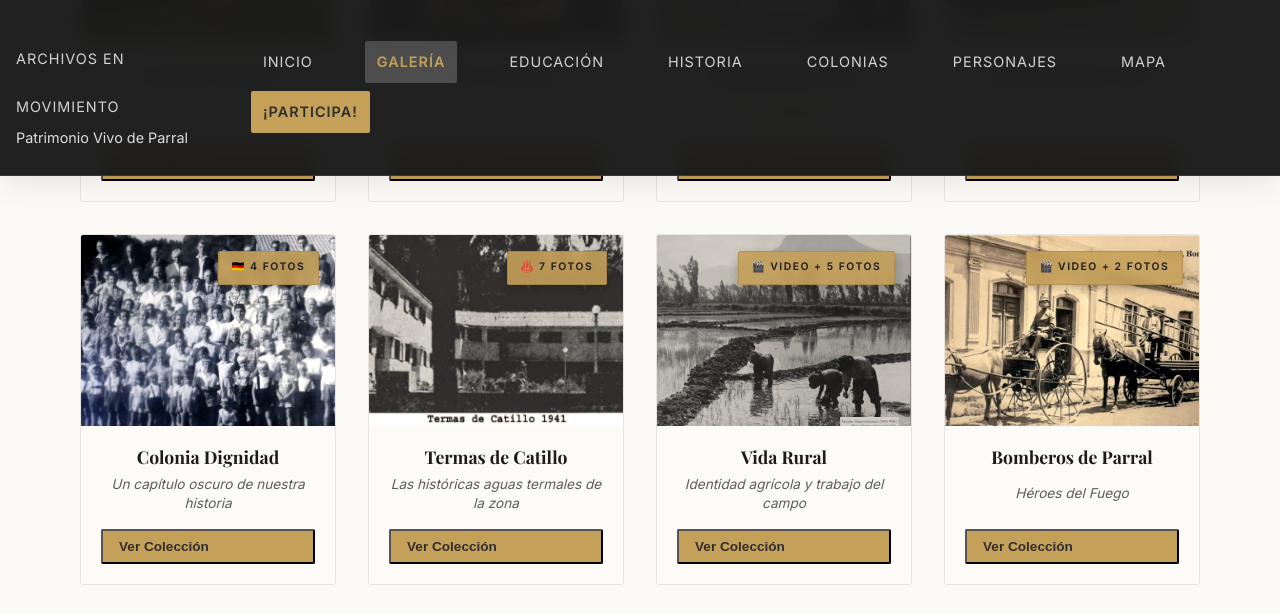
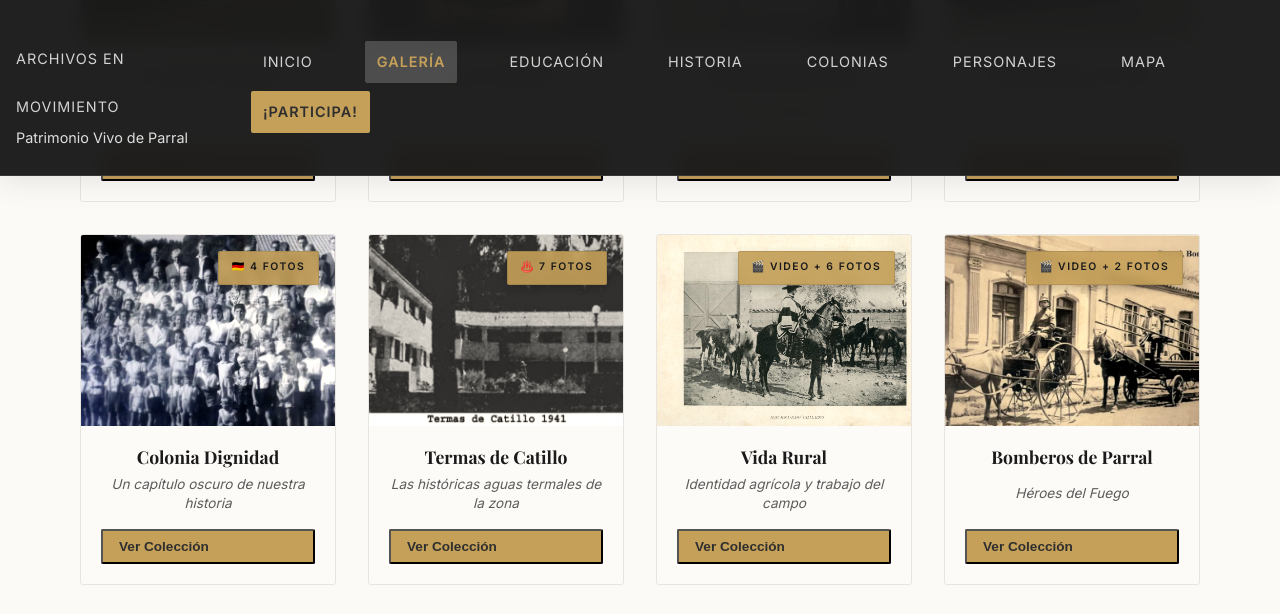
Before and after one commit to Juanpi2024/fotos-parral, a Jekyll site: the page built from galeria.html, in a window 1280 px wide and 900 px high, scrolled down 1156 px, cut to the strip 0-614 px from the top of the window. Built offline with Jekyll 4.4.1, drawn with Linux system fonts in a browser that asks for light colours; some web fonts are replaced.

Commit message:
Vida Rural: Eliminar foto arroz original y agregar 2 fotos de ramadas. Actualizar contador a 6 fotos y cambiar thumbnail.

```diff
--- a/galeria.html
+++ b/galeria.html
@@ -233,8 +233,8 @@
             <div class="card-foto" data-tags="camion transporte carga maquina agricultura arroz campo rural vida"
                 onclick="openModal('arrozModal')" style="cursor: pointer;">
                 <div class="card-foto-img-container">
-                    <span class="heritage-badge badge-restored">🎬 Video + 5 Fotos</span>
-                    <img src="images/vida-rural/arroz-original_thumb.webp"
+                    <span class="heritage-badge badge-restored">🎬 Video + 6 Fotos</span>
+                    <img src="images/vida-rural/hacendado-chileno-original.jpg"
                         alt="Vida rural y trabajo agrícola en el campo de Parral" loading="lazy" width="600"
                         height="375">
                 </div>
@@ -1386,28 +1386,14 @@
             </h3>
 
             <div class="modal-grid">
-                <!-- Imagen 1: Original -->
-                <div class="colorear-item">
-                    <h4
-                        style="font-family: var(--font-heading); color: var(--primary-color); margin-bottom: 0.5rem; font-size: 1rem; text-align: center;">
-                        📷 Foto Original
+                <!-- Imagen 1: Restaurada Arroz -->
+                <div class="colorear-item">
+                    <h4
+                        style="font-family: var(--font-heading); color: var(--primary-color); margin-bottom: 0.5rem; font-size: 1rem; text-align: center;">
+                        ✨ Arroz - Restaurada con IA
                     </h4>
                     <div class="colorear-img-container"
-                        onclick="openLightbox('images/vida-rural/arroz-original.webp', 'Foto Original')">
-                        <img src="images/vida-rural/arroz-original_thumb.webp" alt="Hombres en el Arroz - Foto Original"
-                            class="colorear-img" loading="lazy" width="400" height="280" style="cursor: pointer;">
-                    </div>
-                    <a href="images/vida-rural/arroz-original.webp" download="Arroz_Parral_Original.webp"
-                        class="btn-download-sm">Descargar</a>
-                </div>
-                <!-- Imagen 2: Restaurada -->
-                <div class="colorear-item">
-                    <h4
-                        style="font-family: var(--font-heading); color: var(--primary-color); margin-bottom: 0.5rem; font-size: 1rem; text-align: center;">
-                        ✨ Restaurada con IA
-                    </h4>
-                    <div class="colorear-img-container"
-                        onclick="openLightbox('images/vida-rural/arroz-restaurada.webp', 'Restaurada con IA')">
+                        onclick="openLightbox('images/vida-rural/arroz-restaurada.webp', 'Hombres en el Arroz - Restaurada con IA')">
                         <img src="images/vida-rural/arroz-restaurada_thumb.webp"
                             alt="Hombres en el Arroz - Restaurada con IA" class="colorear-img" loading="lazy"
                             width="400" height="280" style="cursor: pointer;">
@@ -1415,21 +1401,21 @@
                     <a href="images/vida-rural/arroz-restaurada.webp" download="Arroz_Parral_Restaurada.webp"
                         class="btn-download-sm">Descargar</a>
                 </div>
-                <!-- Imagen 3: Coloreada -->
-                <div class="colorear-item">
-                    <h4
-                        style="font-family: var(--font-heading); color: var(--primary-color); margin-bottom: 0.5rem; font-size: 1rem; text-align: center;">
-                        🎨 Coloreada con IA
+                <!-- Imagen 2: Coloreada Arroz -->
+                <div class="colorear-item">
+                    <h4
+                        style="font-family: var(--font-heading); color: var(--primary-color); margin-bottom: 0.5rem; font-size: 1rem; text-align: center;">
+                        🎨 Arroz - Coloreada con IA
                     </h4>
                     <div class="colorear-img-container"
-                        onclick="openLightbox('images/vida-rural/arroz-color.webp', 'Coloreada con IA')">
+                        onclick="openLightbox('images/vida-rural/arroz-color.webp', 'Hombres en el Arroz - Coloreada con IA')">
                         <img src="images/vida-rural/arroz-color_thumb.webp" alt="Hombres en el Arroz - Coloreada con IA"
                             class="colorear-img" loading="lazy" width="400" height="280" style="cursor: pointer;">
                     </div>
                     <a href="images/vida-rural/arroz-color.webp" download="Arroz_Parral_Color.webp"
                         class="btn-download-sm">Descargar</a>
                 </div>
-                <!-- Imagen 4: Hacendado Original -->
+                <!-- Imagen 3: Hacendado Original -->
                 <div class="colorear-item">
                     <h4
                         style="font-family: var(--font-heading); color: var(--primary-color); margin-bottom: 0.5rem; font-size: 1rem; text-align: center;">
@@ -1443,7 +1429,7 @@
                     <a href="images/vida-rural/hacendado-chileno-original.jpg" download="Hacendado_Chileno_Original.jpg"
                         class="btn-download-sm">Descargar</a>
                 </div>
-                <!-- Imagen 5: Hacendado Color -->
+                <!-- Imagen 4: Hacendado Color -->
                 <div class="colorear-item">
                     <h4
                         style="font-family: var(--font-heading); color: var(--primary-color); margin-bottom: 0.5rem; font-size: 1rem; text-align: center;">
@@ -1455,6 +1441,34 @@
                             class="colorear-img" loading="lazy" width="400" height="280" style="cursor: pointer;">
                     </div>
                     <a href="images/vida-rural/hacendado-chileno-color.jpg" download="Hacendado_Chileno_Color_IA.jpg"
+                        class="btn-download-sm">Descargar</a>
+                </div>
+                <!-- Imagen 5: Ramada Original -->
+                <div class="colorear-item">
+                    <h4
+                        style="font-family: var(--font-heading); color: var(--primary-color); margin-bottom: 0.5rem; font-size: 1rem; text-align: center;">
+                        📷 Ramada Típica (Original)
+                    </h4>
+                    <div class="colorear-img-container"
+                        onclick="openLightbox('images/vida-rural/ramada-original.jpg', 'Ramada Típica - Foto Original')">
+                        <img src="images/vida-rural/ramada-original.jpg" alt="Ramada Típica - Foto Original"
+                            class="colorear-img" loading="lazy" width="400" height="280" style="cursor: pointer;">
+                    </div>
+                    <a href="images/vida-rural/ramada-original.jpg" download="Ramada_Parral_Original.jpg"
+                        class="btn-download-sm">Descargar</a>
+                </div>
+                <!-- Imagen 6: Ramada Color -->
+                <div class="colorear-item">
+                    <h4
+                        style="font-family: var(--font-heading); color: var(--primary-color); margin-bottom: 0.5rem; font-size: 1rem; text-align: center;">
+                        🎨 Ramada Típica (Color IA)
+                    </h4>
+                    <div class="colorear-img-container"
+                        onclick="openLightbox('images/vida-rural/ramada-color.jpg', 'Ramada Típica - Color IA')">
+                        <img src="images/vida-rural/ramada-color.jpg" alt="Ramada Típica - Color IA"
+                            class="colorear-img" loading="lazy" width="400" height="280" style="cursor: pointer;">
+                    </div>
+                    <a href="images/vida-rural/ramada-color.jpg" download="Ramada_Parral_Color_IA.jpg"
                         class="btn-download-sm">Descargar</a>
                 </div>
             </div>
```
Also changed, not shown: images/vida-rural/ramada-color.jpg (renamed from images/vida-rural/ramada a color.jpg), images/vida-rural/ramada-original.jpg (renamed from images/vida-rural/ramada blanco y negro.jfif).
